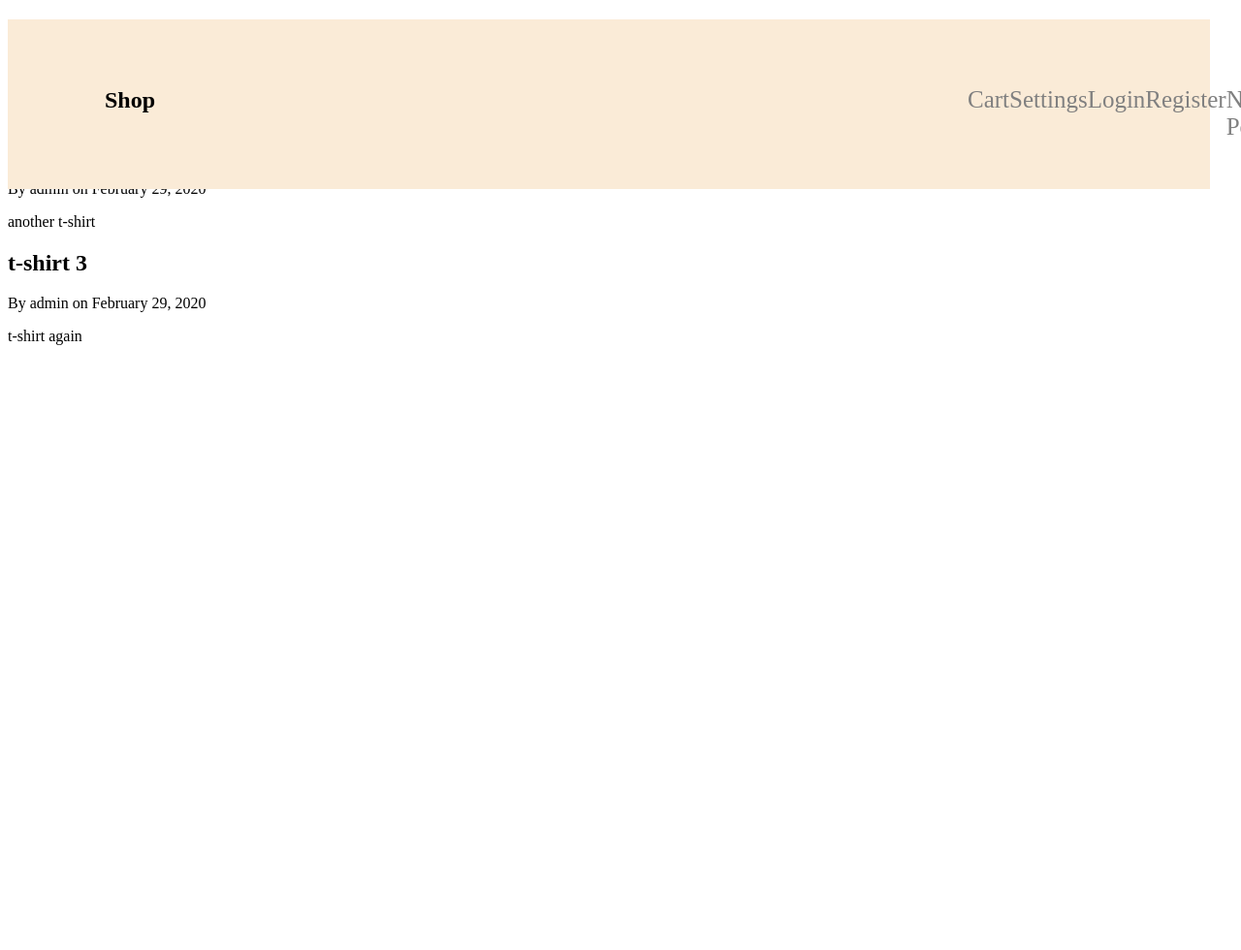
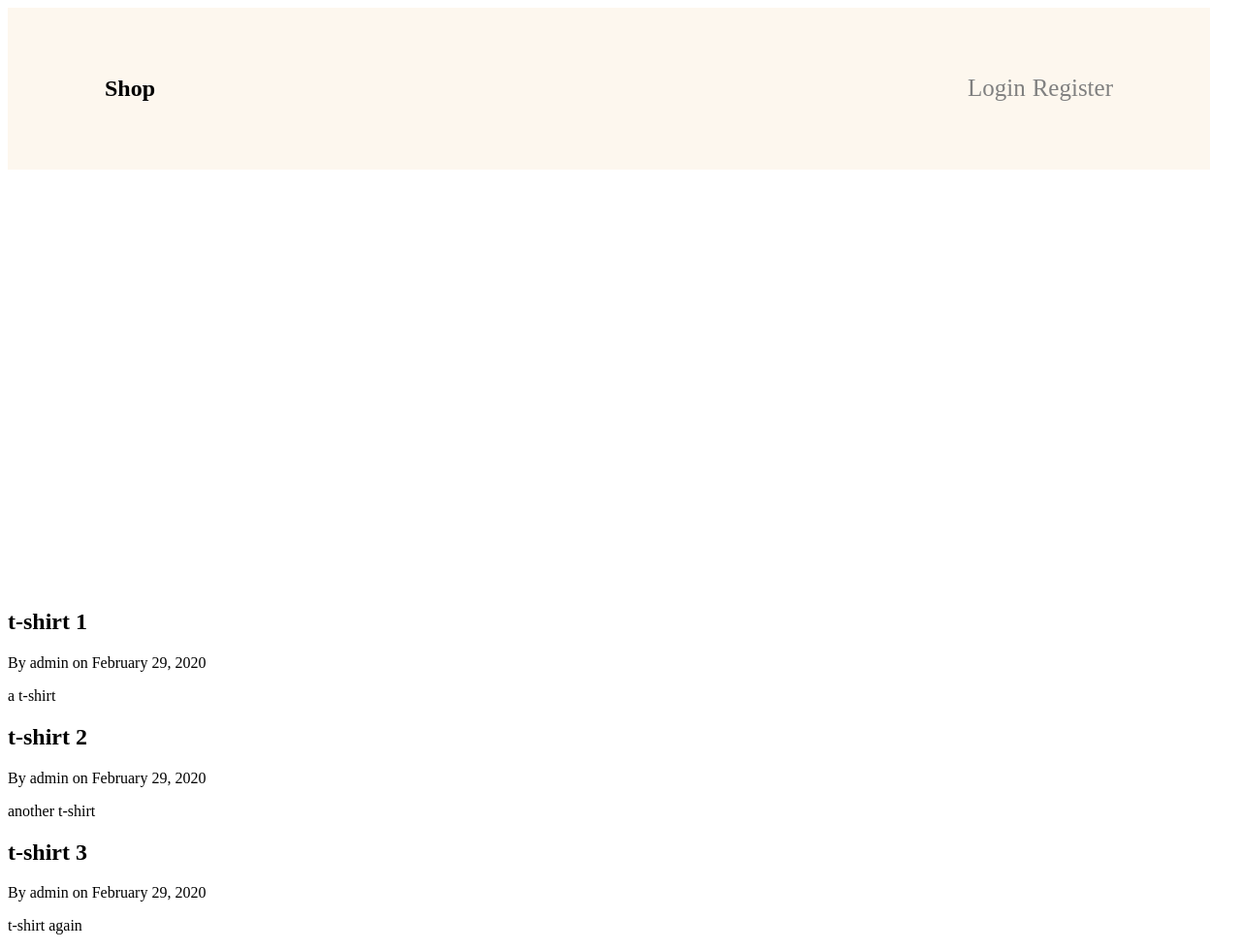
Before and after one commit to SamirIngley/shopping-website, a Django app: page / in a window 1280 px wide. Shown: the whole page at 97% size. Before the commit the page ends 356 px from the top, so only its background shows below. Run offline with Django 3.2, Linux system fonts and the light colour scheme; data comes from the database, SQL or seed files in the repository; both versions use the stored data as it was after the commit.

Commit message:
registration page up

```diff
--- a/post/static/post/main.css
+++ b/post/static/post/main.css
@@ -6,7 +6,7 @@ body {
 
 /* ********** NAV BAR ************ */
 nav {
-    background-color: antiquewhite;
+    background-color: rgba(250, 235, 215, 0.425);
     width: calc(100% - 240px);
     position: fixed;
     display: flex;
@@ -16,6 +16,10 @@ nav {
     padding-left: 100px;
     padding-bottom: 50px;
     padding-right: 100px;
+}
+
+.messages {
+    padding-top: 300px;
 }
 
 nav > div > div:nth-child(1) {
@@ -50,3 +54,7 @@ nav > div > div:nth-child(1) {
 .pages_text > a:hover {
     color: black;
 }
+
+.main-content {
+    padding-top: 300px;
+}
--- a/post/templates/post/about.html
+++ b/post/templates/post/about.html
@@ -7,4 +7,4 @@
         <h1>Shop</h1>
     {% endif %}
 
-{% endblock %}
+{% endblock content %}
--- a/post/templates/post/base.html
+++ b/post/templates/post/base.html
@@ -26,22 +26,27 @@
         <div class="pages">
 
             <div class="pages_text">
-                <a href="#cart">Cart</a>
-                <a href="#settings">Settings</a>
-
 
                 <a href="#login">Login</a>
-                <a href="#register">Register</a>
+                <a href='#'>Register</a>
 
-                <a href="#new-post">New Post</a>
             </div>
         </div>
     </nav>
 
-    {% block content %}
+    <div class="main-content">
+        <div class="messages">
+        {% if messages %}
+            {% for message in messages %}
+                <div>
+                    {{ message }}
+                </div>
+            {% endfor %}
+        {% endif %}
+        </div>
 
-
-    {% endblock %}
+        {% block content %}{% endblock content %}
+    </div>
 
 </body>
 
--- a/post/templates/post/list.html
+++ b/post/templates/post/list.html
@@ -11,4 +11,4 @@
 
     {% endfor %}
 
-{% endblock %}
+{% endblock content %}
--- a/shop_site/urls.py
+++ b/shop_site/urls.py
@@ -15,9 +15,10 @@ Including another URLconf
 """
 from django.contrib import admin
 from django.urls import path, include
+from users import views as user_views
 
 urlpatterns = [
     path('admin/', admin.site.urls),
-
+    path('register/', user_views.register, name="register"),
     path('', include('post.urls')),
 ]
```
Also changed, not shown: users/templates/users/register.html (added, +24 -0 lines), users/views.py (+24 -1 lines), db.sqlite3, post/migrations/0003_post_slug.py (added).
